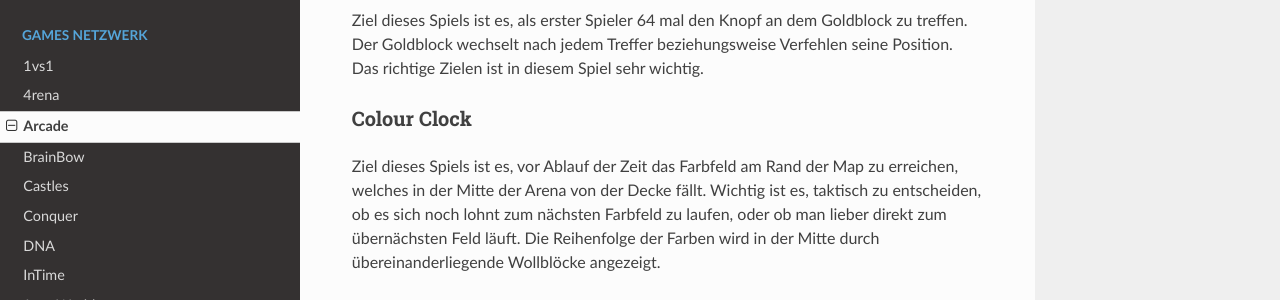
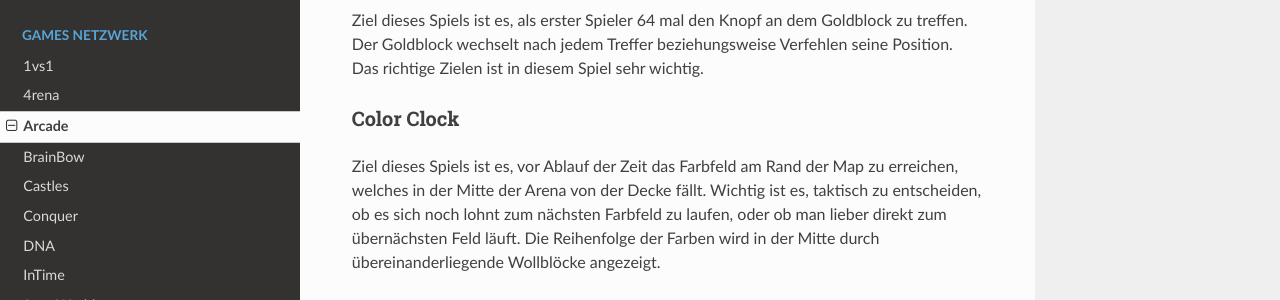
Before and after one commit to TimoliaDE/HowTo, an MkDocs documentation site: the page built from docs/games/arcade.md, in a window 1280 px wide and 900 px high, scrolled down 1123 px. Shown: the part 155-455 px from the top of the window. Built offline with MkDocs 1.6.1, drawn with Linux system fonts in a browser that asks for light colours; nearby versions of some CDN libraries; old or Windows-style settings are respelled for this version of MkDocs.

Commit message:
Update arcade.md

```diff
--- a/docs/games/arcade.md
+++ b/docs/games/arcade.md
@@ -27,7 +27,7 @@ Ziel dieses Spiels ist es, der letzte Überlebende zu sein. Es fallen jede Sekun
 Ziel dieses Spiels ist es, als erster Spieler 64 mal den Knopf an dem Goldblock zu treffen. Der Goldblock wechselt nach jedem Treffer beziehungsweise Verfehlen seine Position.
 Das richtige Zielen ist in diesem Spiel sehr wichtig.
 
-### Colour Clock
+### Color Clock
 Ziel dieses Spiels ist es, vor Ablauf der Zeit das Farbfeld am Rand der Map zu erreichen, welches in der Mitte der Arena von der Decke fällt.
 Wichtig ist es, taktisch zu entscheiden, ob es sich noch lohnt zum nächsten Farbfeld zu laufen, oder ob man lieber direkt zum übernächsten Feld läuft.
 Die Reihenfolge der Farben wird in der Mitte durch übereinanderliegende Wollblöcke angezeigt.
```
